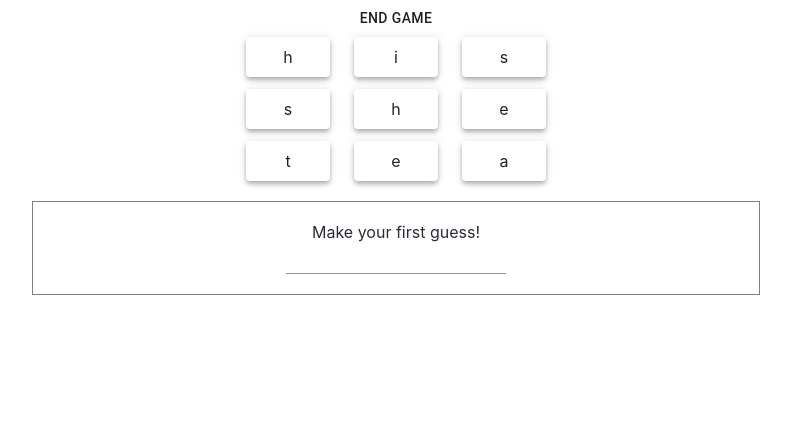
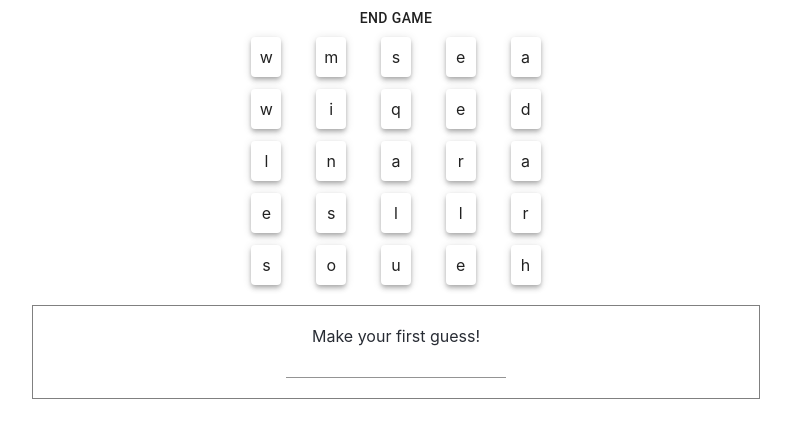
Before and after one commit to truesandoval/boggle-react, a React (Create React App) app: page / in a window 1280 px wide. Both pictures are taken after a click on the button "START A NEW GAME!". Shown: the top 438 px of the page, without its empty margins (244-1035 px from the left). Built offline with nearby package versions, Linux system fonts and the light colour scheme.

Commit message:
Generate new random board when game is started
When a new game is started (game state updates to in_progress), generate a new random grid and reset found solutions. When a new grid is set, recalculate the possible solutions

```diff
--- a/src/App.js
+++ b/src/App.js
@@ -6,28 +6,28 @@ import FoundSolutions from './FoundSolutions.js';
 import ToggleGameState from './ToggleGameState.js';
 import './App.css';
 import {GAME_STATE} from './game_state_enum.js';
-
-const BOARD = [['h', 'i', 's'],['s', 'h', 'e'],['t', 'e', 'a']];
+import {RandomGrid} from './random_grid.js';
 
 function App() {
 
   const [allSolutions, setAllSolutions] = useState([]);
   const [foundSolutions, setFoundSolutions] = useState([]);
   const [gameState, setGameState] = useState(GAME_STATE.BEFORE);
+  const [grid, setGrid] = useState([]);
 
   // useEffect will trigger when the array items in the second argument are
-  // updated. The array is empty, so this will run only when component is
-  // initalized. We should only recompute all solutions if the board changes.
+  // updated so whenever grid is updated, we will recompute the solutions
   useEffect(() => {
     const wordList = require('./full-wordlist.json');
-    let tmpAllSolutions = findAllSolutions(BOARD, wordList.words);
+    let tmpAllSolutions = findAllSolutions(grid, wordList.words);
     setAllSolutions(tmpAllSolutions);
-  }, []);
+  }, [grid]);
 
   // This will run when gameState changes.
-  // If the game is ended, reset the found solutions to empty for the next game
+  // When a new game is started, generate a new random grid and reset solutions
   useEffect(() => {
-    if (gameState == GAME_STATE.ENDED) {
+    if (gameState === GAME_STATE.IN_PROGRESS) {
+      setGrid(RandomGrid());
       setFoundSolutions([]);
     }
   }, [gameState]);
@@ -43,7 +43,7 @@ function App() {
                        setGameState={(state) => setGameState(state)} />
       { gameState === GAME_STATE.IN_PROGRESS &&
         <div>
-          <Board board={BOARD} />
+          <Board board={grid} />
           <GuessInput allSolutions={allSolutions}
                       foundSolutions={foundSolutions}
                       correctAnswerCallback={(answer) => correctAnswerFound(answer)}/>
@@ -52,7 +52,7 @@ function App() {
       }
       { gameState === GAME_STATE.ENDED &&
         <div>
-          <Board board={BOARD} />
+          <Board board={grid} />
           <FoundSolutions headerText="All possible solutions" words={allSolutions} />
         </div>
       }
--- a/src/Board.js
+++ b/src/Board.js
@@ -7,7 +7,7 @@ function Board({board}) {
 
   function tile(id, letter) {
     return(
-      <Grid key={id} item xs={4} className="Tile">
+      <Grid key={id} item xs={2} className="Tile">
         <Paper elevation={4}>
           {letter}
         </Paper>
@@ -16,7 +16,7 @@ function Board({board}) {
 
   function rowOfTiles(id, rowObj) {
     return (
-      <Grid key={id} container spacing={3}>
+      <Grid key={id} container spacing={3} justify="space-around">
         {Object.keys(rowObj).map((letterKey) => {
           return tile(letterKey + id, rowObj[letterKey])
         })}
--- /dev/null
+++ b/src/random_grid.js
@@ -0,0 +1,22 @@
+// Returns a random 5x5 board, using the official letter distribution.
+export function RandomGrid() {
+  // prettier-ignore
+  const dice = ["AAAFRS", "AAEEEE", "AAFIRS", "ADENNN", "AEEEEM",
+                "AEEGMU", "AEGMNN", "AFIRSY", "BJKQXZ", "CCNSTW",
+                "CEIILT", "CEILPT", "CEIPST", "DHHNOT", "DHHLOR",
+                "DHLNOR", "DDLNOR", "EIIITT", "EMOTTT", "ENSSSU",
+                "FIPRSY", "GORRVW", "HIPRRY", "NOOTUW", "OOOTTU"];
+  let chars = dice.map(cube => cube[Math.floor(Math.random() * cube.length)]);
+  chars.sort(() => Math.random() - 0.5); // Shuffle the letters.
+
+  const SIZE = 5;
+  let grid = [];
+  for (let row = 0; row < SIZE; row++) {
+    grid[row] = [];
+    for (let col = 0; col < SIZE; ++col) {
+      grid[row][col] = chars[SIZE * row + col].toLowerCase();
+      if (grid[row][col] === "Q") grid[row][col] = "Qu";
+    }
+  }
+  return grid;
+}
```
